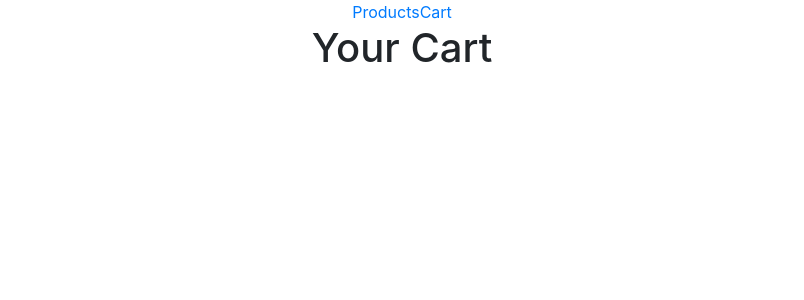
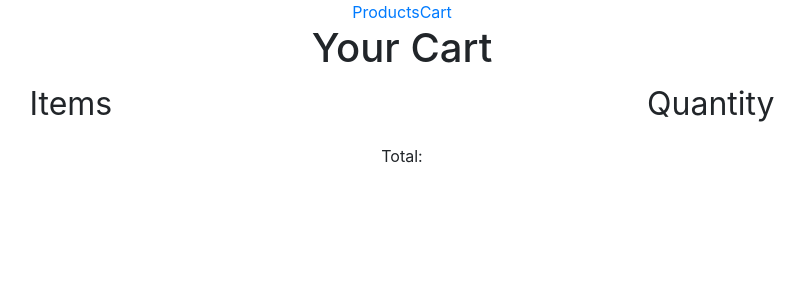
Before and after one commit to jakejg/react-shoply, a React (Create React App) app: page /cart in a window 1280 px wide. Shown: the top 300 px of the page, without its empty margins (238-1042 px from the left). Built offline with nearby package versions, Linux system fonts and the light colour scheme.

Commit message:
added styling to cart

```diff
--- /dev/null
+++ b/src/Cart.css
@@ -0,0 +1,23 @@
+.Cart-list {
+    list-style: none;
+}
+
+.Cart-list li {
+    border: 1px solid black;
+    margin: 20px;
+    margin-left: 0px;
+    border-radius: 10px;
+}
+
+.Cart-Item {
+    display: flex;
+    justify-content: space-between;
+    align-items: center;
+    padding-right: 80px;
+}
+
+.Cart-Title {
+    display: flex;
+    justify-content: space-around;
+    font-size: 2em;
+}
--- a/src/Cart.js
+++ b/src/Cart.js
@@ -1,6 +1,7 @@
 import React from 'react';
 import { useSelector} from  'react-redux';
 import CartItem from './CartItem';
+import './Cart.css'
 
 function Cart() {
     const cart = useSelector(store => store.cart);
@@ -19,13 +20,17 @@ function Cart() {
                 </li>
     })
 
-
     return (
         <div className="Cart">
             <h1>Your Cart</h1>
-            <ul>
+            <div className="Cart-Title">
+                <div>Items</div>
+                <div>Quantity</div>
+            </div>
+            <ul className="Cart-list">
             {items}
             </ul>
+            <div>Total:</div>
         </div>
     );
 }
--- a/src/CartItem.js
+++ b/src/CartItem.js
@@ -3,12 +3,12 @@ import { useDispatch } from  'react-redux';
 import { add, remove } from './Reducers/actionCreators';
 import { Button } from 'reactstrap';
 import Item from './Item';
+import './Cart.css'
 
-const CartItem = ({ id, name, price, description, image_url, single=true, quantity=0 }) => {
-    // const [ quantity, setQuanitiy ] = useState(quantity);
+const CartItem = ({ id, name, price, description, image_url, single=true, quantity}) => {
 
     return (
-        <div>
+        <div className="Cart-Item">
             <Item
             id={id}
             name={name}
```
